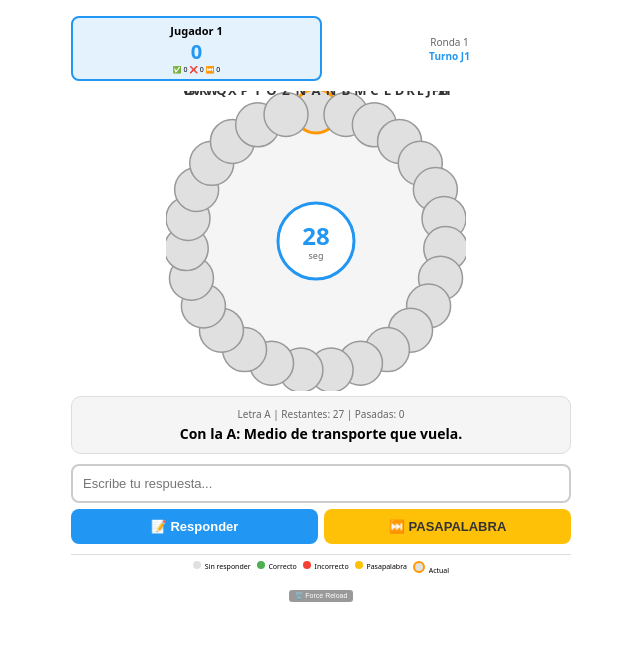
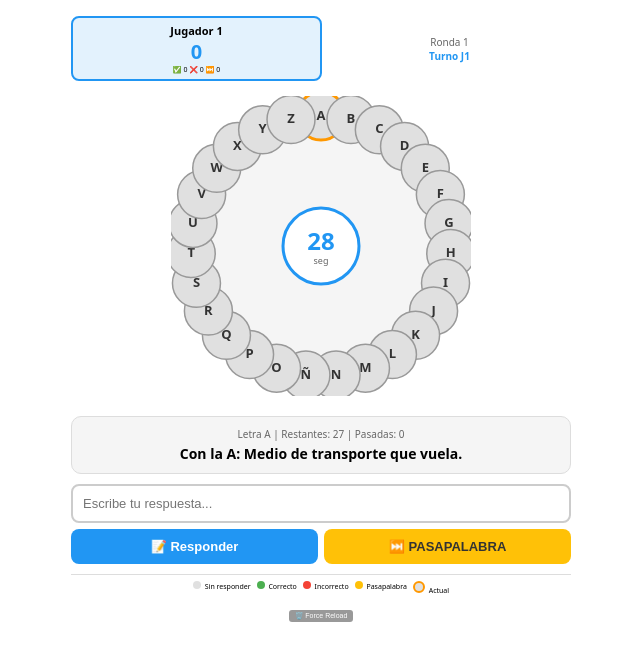
Before and after one commit to rumbita1974/pasapalabra-RM, a Next.js app: page / in a window 1280 px wide. Both pictures are taken after a click on the button "🎮 Empezar Partida". Shown: the top 660 px of the page, without its empty margins (319-959 px from the left). Built offline with nearby package versions, Linux system fonts and the light colour scheme.

Commit message:
Version 2.1.2 - Fixed visible letters, adjusted spacing to prevent rosco overlap

```diff
--- a/pages/index.js
+++ b/pages/index.js
@@ -9,7 +9,7 @@ import { ROSCO_DB } from "../data/rosco-db";
 
 const ALPHABET = "ABCDEFGHIJKLMNÑOPQRSTUVWXYZ".split("");
 const QUESTION_TIME = 30;
-const VERSION = "2.1.1";
+const VERSION = "2.1.2";
 
 // Difficulty levels for Venezuelan slang
 const DIFFICULTY_SETTINGS = {
@@ -150,14 +150,10 @@ function hasPassedLetters(rosco) {
 }
 
 function getSecondRoundRosco(originalRosco) {
-  // Start second round: Reset passed letters to pending, others become 'completed' so they are skipped
+  // Start second round: Keep all letters visible, reset passed letters to pending
   return originalRosco.map(item => {
     if (item.passed === true && item.status === "pending") {
       return { ...item, passed: false };
-    }
-    // Mark all non-passed, already answered letters as 'completed' to skip them
-    if (item.status !== "pending") {
-      return { ...item, status: "completed" };
     }
     return item;
   });
@@ -171,7 +167,7 @@ function CircularRosco({ letters, currentLetter, onLetterClick, time }) {
   const size = 300;
   const center = size / 2;
   const radius = 130;
-  const buttonRadius = 22;
+  const buttonRadius = 24;
   const fontSize = 13;
 
   const getAngle = (index) => {
@@ -183,21 +179,21 @@ function CircularRosco({ letters, currentLetter, onLetterClick, time }) {
     switch(item.status) {
       case 'correct': return '#4CAF50';
       case 'wrong': return '#f44336';
-      case 'completed': return '#9E9E9E';
       default: return '#e0e0e0';
     }
   };
 
   const getTextColor = (item) => {
     if (item.passed) return "#333";
-    return (item.status === 'pending' || item.status === 'completed') ? '#333' : '#fff';
+    return item.status === 'pending' ? '#333' : '#fff';
   };
 
   return (
-    <div style={{ display: "flex", justifyContent: "center", alignItems: "center", width: "100%", margin: "5px 0" }}>
-      <svg width={size} height={size} style={{ display: "block", maxWidth: "100%", height: "auto", marginLeft: "-10px" }}>
+    <div style={{ display: "flex", justifyContent: "center", alignItems: "center", width: "100%", margin: "10px 0" }}>
+      <svg width={size} height={size} style={{ display: "block", maxWidth: "100%", height: "auto" }}>
         <circle cx={center} cy={center} r={radius} fill="#f5f5f5" stroke="#ccc" strokeWidth="2"/>
 
+        {/* Timer in center */}
         <circle cx={center} cy={center} r={38} fill="white" stroke="#2196F3" strokeWidth="3"/>
         <text
           x={center}
@@ -226,7 +222,7 @@ function CircularRosco({ letters, currentLetter, onLetterClick, time }) {
           const radian = (angle * Math.PI) / 180;
           const x = center + radius * Math.cos(radian);
           const y = center + radius * Math.sin(radian);
-          const isCurrent = item.letter === currentLetter && (item.status === "pending" || item.passed);
+          const isCurrent = item.letter === currentLetter && item.status === "pending" && !item.passed;
 
           return (
             <g key={item.letter}>
@@ -238,11 +234,11 @@ function CircularRosco({ letters, currentLetter, onLetterClick, time }) {
                 stroke={isCurrent ? "#FF9800" : "#999"}
                 strokeWidth={isCurrent ? 3 : 1.5}
                 onClick={() => (item.status === "pending" && !item.passed) && onLetterClick(item.letter)}
-                style={{ cursor: (item.status === "pending" && !item.passed) ? "pointer" : "not-allowed" }}
+                style={{ cursor: (item.status === "pending" && !item.passed) ? "pointer" : "not-allowed", transition: "all 0.2s" }}
               />
               <text
                 x={x}
-                cy={y}
+                y={y}
                 textAnchor="middle"
                 dominantBaseline="middle"
                 fill={getTextColor(item)}
@@ -448,11 +444,9 @@ export default function Game() {
     const nextIndex = getNextPendingIndex(updatedRosco, player.currentIndex);
 
     if (nextIndex === -1) {
-      // No more pending unpassed letters
       if (hasPassedLetters(updatedRosco) && game.round === 1) {
-        // Start second round - ONLY passed letters become pending again
         const secondRoundRosco = getSecondRoundRosco(updatedRosco);
-        const firstPassedIndex = getFirstPassedLetterIndex(updatedRosco); // Check original rosco for passed letters
+        const firstPassedIndex = getFirstPassedLetterIndex(updatedRosco);
 
         if (firstPassedIndex !== -1) {
           setGame(prev => ({
@@ -470,11 +464,9 @@ export default function Game() {
           }));
           showMessageWithDuration("🔄 ¡Segunda ronda! Solo letras pasadas", "info", 3000);
         } else {
-          // Should not happen, but fallback
           endGame();
         }
       } else {
-        // Game completed
         setGame(prev => ({
           ...prev,
           players: {
@@ -512,7 +504,6 @@ export default function Game() {
         }
       }
     } else {
-      // Continue to next pending letter
       setGame(prev => ({
         ...prev,
         players: {
@@ -556,7 +547,6 @@ export default function Game() {
     const nextIndex = getNextPendingIndex(updatedRosco, player.currentIndex);
 
     if (nextIndex === -1) {
-      // No more pending letters
       if (hasPassedLetters(updatedRosco) && game.round === 1) {
         const secondRoundRosco = getSecondRoundRosco(updatedRosco);
         const firstPassedIndex = getFirstPassedLetterIndex(updatedRosco);
@@ -668,14 +658,12 @@ export default function Game() {
       return;
     }
 
-    // Mark as passed (yellow)
     const updatedRosco = [...player.rosco];
     updatedRosco[player.currentIndex] = {
       ...currentItem,
       passed: true
     };
 
-    // Find NEXT pending letter (not passed, not answered)
     let nextIndex = -1;
     for (let i = player.currentIndex + 1; i < updatedRosco.length; i++) {
       if (updatedRosco[i].status === "pending" && !updatedRosco[i].passed) {
@@ -692,7 +680,6 @@ export default function Game() {
       }
     }
 
-    // Update player's progress to next letter
     setGame(prev => ({
       ...prev,
       players: {
@@ -705,7 +692,6 @@ export default function Game() {
       }
     }));
 
-    // Switch player in 2-player mode
     if (playersCount === 2) {
       const nextPlayer = currentPlayer === 1 ? 2 : 1;
       const nextPlayerData = game.players[nextPlayer];
@@ -747,7 +733,6 @@ export default function Game() {
       return;
     }
 
-    // check for passed flag just in case, though status pending should be enough
     if (currentItem.passed) {
         showMessageWithDuration("⚠️ Esta letra fue pasada, se intentará en segunda ronda", "error", 1500);
         return;
@@ -972,7 +957,6 @@ export default function Game() {
 
   const player = game.players[game.currentPlayer];
   const currentItem = player.rosco[player.currentIndex];
-  // Correctly calculate remaining and passed count for the display
   const remainingCount = player.rosco.filter(r => r.status === "pending" && !r.passed).length;
   const passedCount = player.rosco.filter(r => r.passed === true && r.status === "pending").length;
   const slangCount = player.rosco.filter(r => r.isSlang).length;
@@ -994,12 +978,12 @@ export default function Game() {
           </div>
         )}
 
-        {/* Player Score Cards */}
+        {/* Player Score Cards - Reduced margin bottom to fix overlap */}
         <div style={{ display: "flex", justifyContent: "space-between", alignItems: "center", gap: "6px", marginBottom: "5px" }}>
           <div style={{ flex: 1, textAlign: "center", padding: "5px", borderRadius: "8px", backgroundColor: game.currentPlayer === 1 ? "#E3F2FD" : "#f5f5f5", border: game.currentPlayer === 1 ? "2px solid #2196F3" : "1px solid #ddd" }}>
             <div style={{ fontWeight: "bold", fontSize: "11px" }}>Jugador 1</div>
             <div style={{ fontSize: "20px", fontWeight: "bold", color: "#2196F3" }}>{game.players[1].score}</div>
-            <div style={{ fontSize: "7px" }}>✅ {game.players[1].rosco.filter(r => r.status === "correct").length}  ❌ {game.players[1].rosco.filter(r => r.status === "wrong").length}  ⏭️ {game.players[1].rosco.filter(r => r.passed === true && (r.status === "pending" || r.status === "correct" || r.status === "wrong")).length}</div>
+            <div style={{ fontSize: "7px" }}>✅ {game.players[1].rosco.filter(r => r.status === "correct").length}  ❌ {game.players[1].rosco.filter(r => r.status === "wrong").length}  ⏭️ {game.players[1].rosco.filter(r => r.passed === true && r.status === "pending").length}</div>
           </div>
 
           <div style={{ flex: 1, textAlign: "center", padding: "3px" }}>
@@ -1011,13 +995,13 @@ export default function Game() {
             <div style={{ flex: 1, textAlign: "center", padding: "5px", borderRadius: "8px", backgroundColor: game.currentPlayer === 2 ? "#FFF3E0" : "#f5f5f5", border: game.currentPlayer === 2 ? "2px solid #FF9800" : "1px solid #ddd" }}>
               <div style={{ fontWeight: "bold", fontSize: "11px" }}>Jugador 2</div>
               <div style={{ fontSize: "20px", fontWeight: "bold", color: "#FF9800" }}>{game.players[2].score}</div>
-              <div style={{ fontSize: "7px" }}>✅ {game.players[2].rosco.filter(r => r.status === "correct").length}  ❌ {game.players[2].rosco.filter(r => r.status === "wrong").length}  ⏭️ {game.players[2].rosco.filter(r => r.passed === true && (r.status === "pending" || r.status === "correct" || r.status === "wrong")).length}</div>
+              <div style={{ fontSize: "7px" }}>✅ {game.players[2].rosco.filter(r => r.status === "correct").length}  ❌ {game.players[2].rosco.filter(r => r.status === "wrong").length}  ⏭️ {game.players[2].rosco.filter(r => r.passed === true && r.status === "pending").length}</div>
             </div>
           )}
         </div>
 
-        {/* Circular Rosco */}
-        <div style={{ display: "flex", justifyContent: "center" }}>
+        {/* Circular Rosco - Added margin top to prevent overlap */}
+        <div style={{ display: "flex", justifyContent: "center", marginTop: "5px", marginBottom: "10px" }}>
           <CircularRosco letters={player.rosco} currentLetter={currentItem.letter} onLetterClick={jumpToLetter} time={time} />
         </div>
 
@@ -1032,7 +1016,7 @@ export default function Game() {
         </div>
 
         {/* Input and Buttons */}
-        {!showAnswer && (currentItem.status === "pending" || (game.round === 2 && currentItem.status === "pending")) && (
+        {!showAnswer && currentItem.status === "pending" && !currentItem.passed && (
           <div style={{ marginBottom: "10px" }}>
             <input
               style={{ width: "100%", padding: "10px", fontSize: "13px", borderRadius: "8px", border: "2px solid #ccc", outline: "none", boxSizing: "border-box", marginBottom: "6px" }}
```
